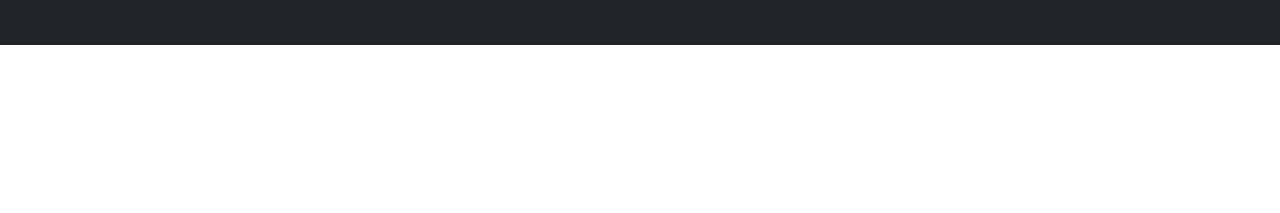
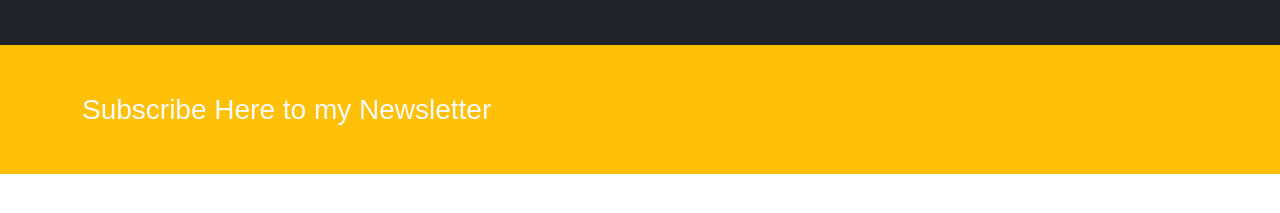
Before and after one commit to ajpagel/week9Bootstrap, a website: page Blog.html in a window 1280 px wide. Shown: the part 321-534 px from the top of the page. Drawn offline with nearby package versions, Linux system fonts and the light colour scheme.

Commit message:
adding subscribe to blog page

```diff
--- a/Blog.html
+++ b/Blog.html
@@ -62,7 +62,14 @@
     </section>
 
 <!--Subscribe to blog-->
-
+<section class="bg-warning text-light p-5">
+    <div class="container">
+        <!--adding flex box for two items side by side-->
+        <div class="d-md-flex justify-content-between align-items-center">
+            <h3 class="mb-3 mb-md-0">Subscribe Here to my Newsletter</h3>
+        </div>
+    </div>
+</section>
 
 
     <script src="node_modules/jquery/dist/jquery.min.js"></script>
```
Also changed, not shown: index.html (+1 -1 lines).
